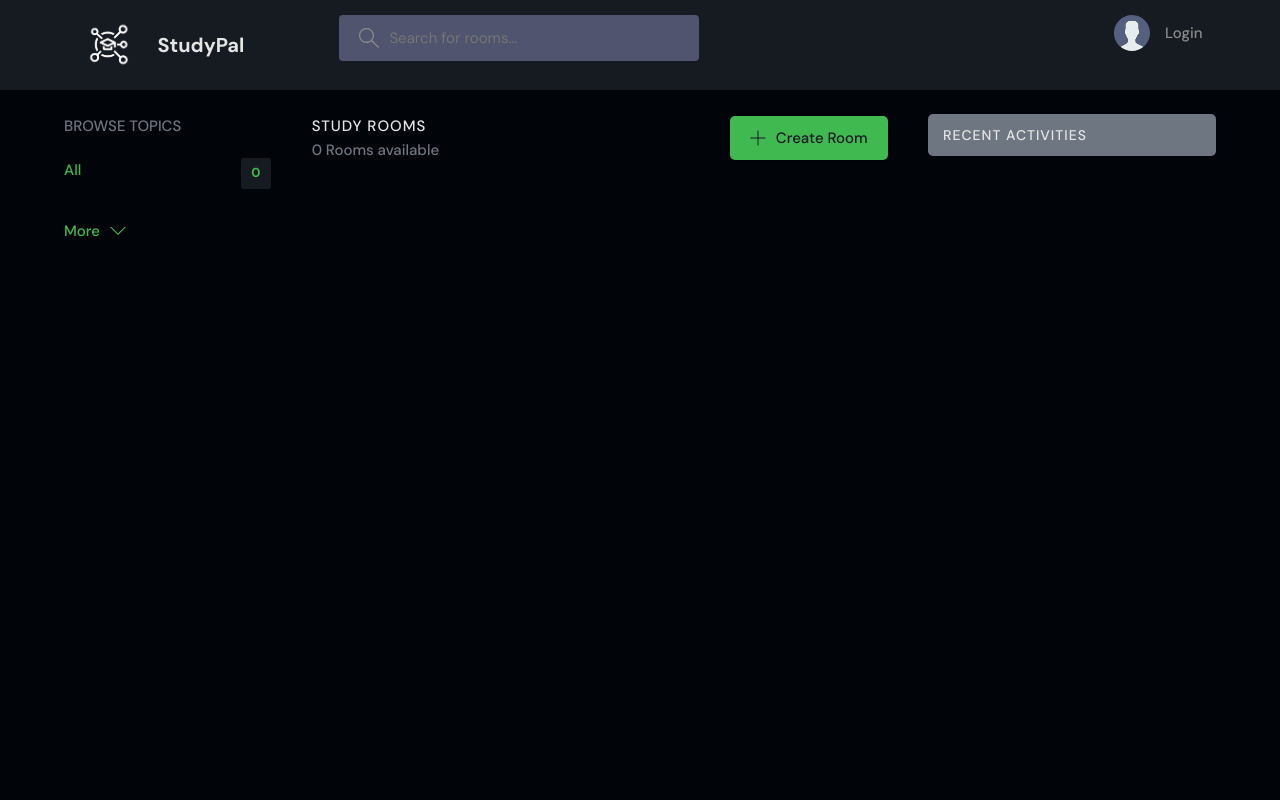
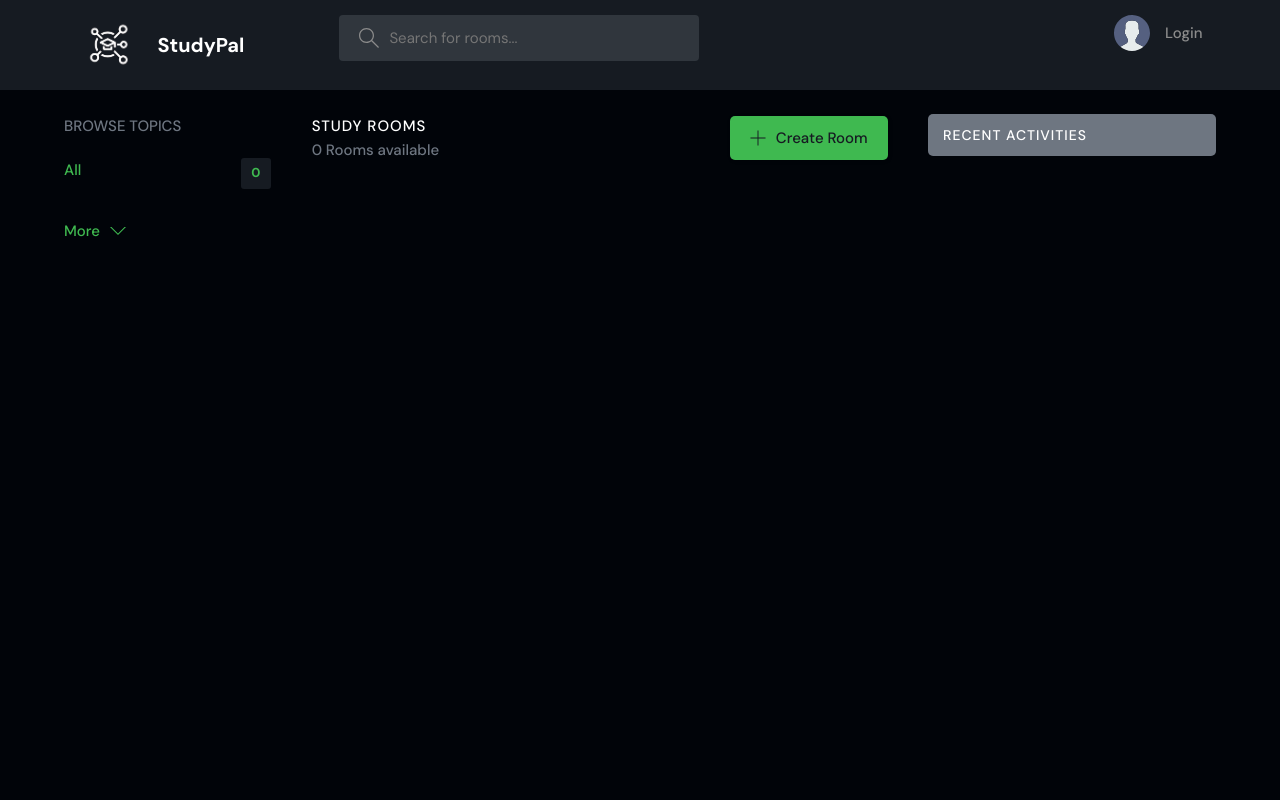
Before and after one commit to Isa1asN/studypal_django, a Django app: page / in a window 1280 px wide. Run offline with Django 4.2, Linux system fonts and the light colour scheme; data that the repository does not hold is empty.

Commit message:
github like styles applied

```diff
--- a/static/styles/style.css
+++ b/static/styles/style.css
@@ -4,9 +4,9 @@
   --color-main: #3fb950;
   --color-main-light: #e1f6fb;
   --color-dark: #161b22;
-  --color-dark-medium: #51546e;
+  --color-dark-medium: #30363d;
   --color-dark-light: #6e7681;
-  --color-light: #e5e5e5;
+  --color-light: #ffffff;
   --color-gray: #8b8b8b;
   --color-light-gray: #b2bdbd;
   --color-bg: #010409;
```
